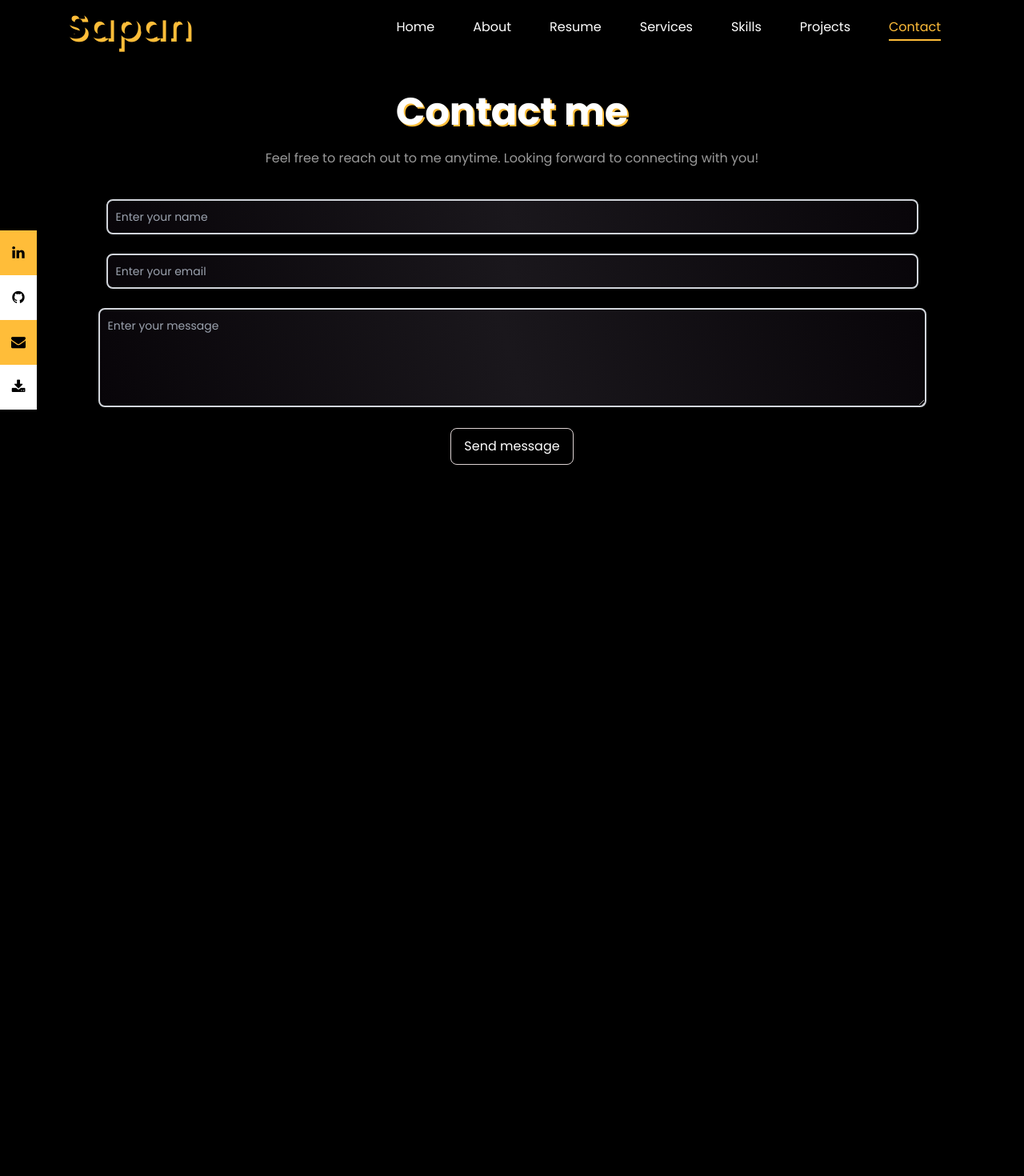
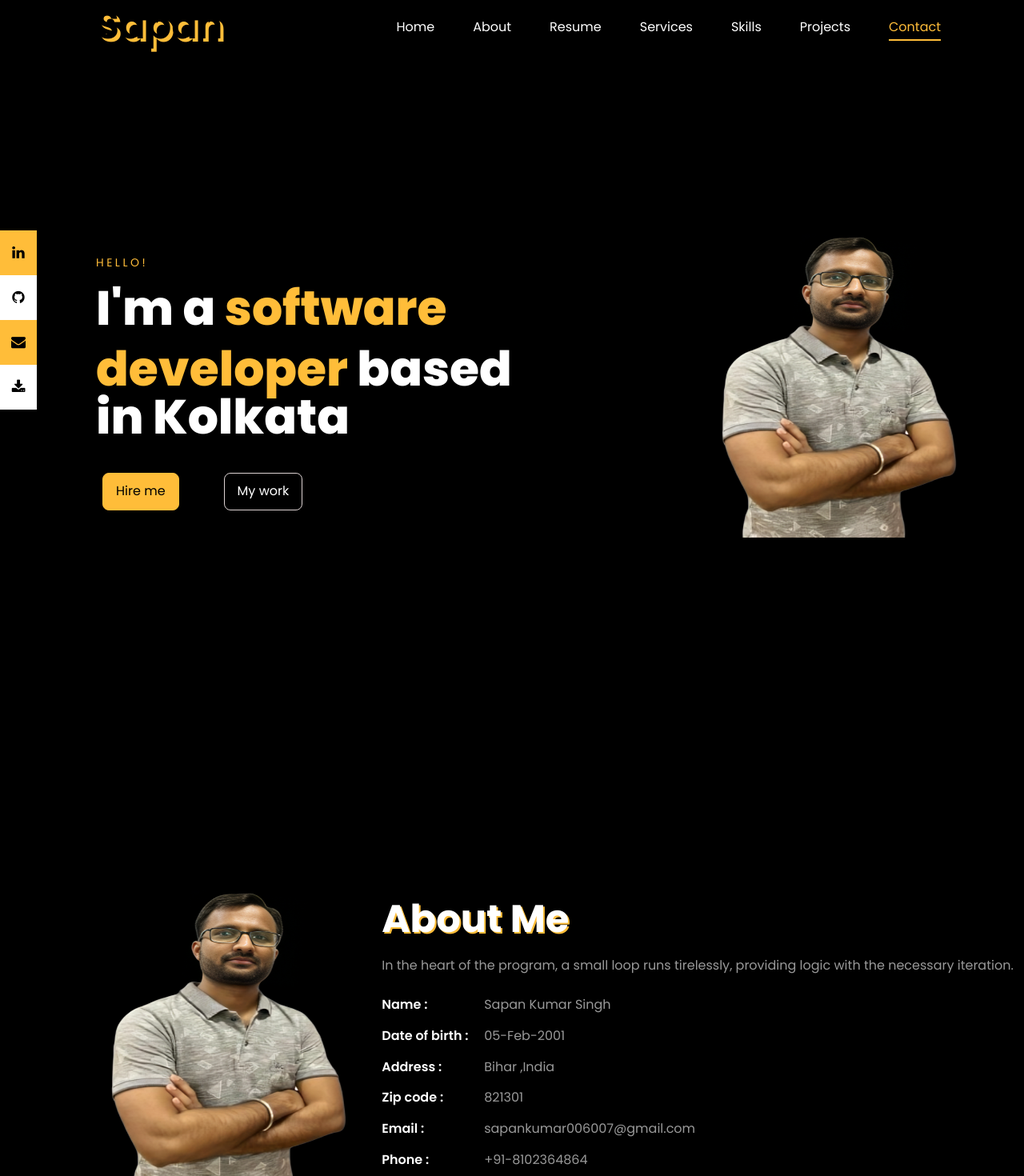
Before and after one commit to Sapan-Kumar-Singh/my-portfolio, a React (Vite) app: page /contact in a window 1280 px wide. Shown: the top 1470 px of the page at 80% size. Before the commit the page ends 800 px from the top, so only its background shows below. Built offline with nearby package versions, Linux system fonts and the light colour scheme.

Commit message:
working on scrolling & routing

```diff
--- a/App.tsx
+++ b/App.tsx
@@ -1,18 +1,102 @@
-
+import { useEffect, useRef, useState } from "react";
+import { useLocation, useNavigate } from "react-router-dom";
+import Navbar from "./src/navbar";
 import SocialMedia from "./src/components/socialMedia";
-import Navbar from "./src/navbar"
-import StaticRouter from "./src/staticRoutes";
+import InfiniteScroll from "react-infinite-scroll-component";
+import HomePage from "./src/pages/homePage";
+import AboutPage from "./src/pages/aboutPage";
+import ResumePage from "./src/pages/resumePage";
+import Services from "./src/pages/servicesPage";
+import Skills from "./src/pages/skills";
+import Projects from "./src/pages/projects";
+import ContactPage from "./src/pages/contactPage";
 
 const App = () => {
+  const [pages, setPages] = useState([
+    { key: "home", component: <HomePage /> },
+  ]);
+  const extraPages = useRef([
+    { key: "about", component: <AboutPage /> },
+    { key: "resume", component: <ResumePage /> },
+    { key: "services", component: <Services /> },
+    { key: "skills", component: <Skills /> },
+    { key: "projects", component: <Projects /> },
+    { key: "contact", component: <ContactPage /> },
+  ]);
+  const [count, setCount] = useState(1); // Start with preloaded pages
+  const [hasMore, setHasMore] = useState(true);
+  const location = useLocation();
+
+  const fetchMorePage = () => {
+    if (count >extraPages.current.length) {
+      setHasMore(false);
+      return;
+    }
+
+    setTimeout(() => {
+      const nextPage = extraPages.current[count - 1]; // Adjust index for preloaded pages
+      if (nextPage) {
+        setPages((prevPages) => [...prevPages, nextPage]);
+        setCount((prevCount) => prevCount + 1);
+      }
+    }, 500);
+  };
+
+  useEffect(() => {
+    const currentPath = location.pathname.slice(1) || "home";
+    const currentIndex = extraPages.current.findIndex((page) => page.key === currentPath);
+
+    if (currentIndex >= 0 && currentIndex + 1 > pages.length) {
+      setPages([
+        { key: "home", component: <HomePage /> },
+        ...extraPages.current.slice(0, currentIndex + 1),
+      ]);
+      setCount(currentIndex + 1);
+    }
+
+    // Prevent unnecessary scrolls
+    const scrollToSection = () => {
+      const section = document.getElementById(currentPath);
+      if (section) {
+        const currentScroll = window.scrollY;
+        const targetOffset = section.offsetTop;
+        if (Math.abs(currentScroll - targetOffset) > 50) {
+          section.scrollIntoView({block:"nearest", behavior: "smooth" });
+        }
+      } else {
+        window.scrollTo({ top: 0, behavior: "smooth" });
+      }
+    };
+
+    const timer = setTimeout(scrollToSection, 200);
+    return () => clearTimeout(timer);
+  }, [location]);
+
+
   return (
     <>
+      <div className="fixed t-0 z-10 w-full">
+        <Navbar />
+      </div>
 
-    <Navbar/>
-    <SocialMedia/>
-   <StaticRouter/>
+      <SocialMedia />
 
+      <div className="pt-20">
+        <InfiniteScroll
+          next={fetchMorePage}
+          hasMore={hasMore}
+          loader={<div>Loading more content...</div>}
+          dataLength={pages.length}
+        >
+          {pages.map((page, index) => (
+            <div key={`${index}_${page.key}`} id={page.key}>
+              {page.component}
+            </div>
+          ))}
+        </InfiniteScroll>
+      </div>
     </>
-  )
-}
+  );
+};
 
-export default App
+export default App;
--- a/package.json
+++ b/package.json
@@ -14,6 +14,7 @@
     "formik": "^2.4.6",
     "react": "^18.3.1",
     "react-dom": "^18.3.1",
+    "react-infinite-scroll-component": "^6.1.0",
     "react-loading-skeleton": "^3.5.0",
     "react-router-dom": "^6.26.2",
     "react-toastify": "^11.0.2",
--- a/src/components/contactForm/index.tsx
+++ b/src/components/contactForm/index.tsx
@@ -34,7 +34,7 @@ const ContactForm = ({ inputFields, submitBtn }: FormGrp) => {
       <div >
         <Formik initialValues={initialValues}
           validationSchema={validationSchema()}
-          onSubmit={(values, { setSubmitting }) => {
+          onSubmit={(values, { setSubmitting ,resetForm}) => {
 
             setTimeout(() => {
               const SERVICE_ID='service_wbnj836';
@@ -46,6 +46,7 @@ const ContactForm = ({ inputFields, submitBtn }: FormGrp) => {
                 toast.success("email send successfully!",{
                   position:'top-center'
                 })
+                resetForm();
               },(error)=>{
                 toast.error(`Email failed to send:${error}`,{
                   position:'top-center'
--- a/src/components/inputFields/inputText.tsx
+++ b/src/components/inputFields/inputText.tsx
@@ -1,4 +1,4 @@
-import React from 'react'
+
 import { useField } from 'formik'
 
 const InputText = ({ inputField }: any) => {
--- a/src/components/pagesHeader/index.tsx
+++ b/src/components/pagesHeader/index.tsx
@@ -7,7 +7,7 @@ interface PagesHeaderProps{
 const PagesHeader = ({pageTitle,pageSubTitle}:PagesHeaderProps) => {
     return (
         <>
-            <div className=" mb-4 text-5xl font-bold text-white drop-shadow-[2px_2px_var(--tw-shadow-color)]" style={{ textShadow: "2px 2px #ffbd39" }}>
+            <div className=" mb-4 mt-10 text-5xl font-bold text-white drop-shadow-[2px_2px_var(--tw-shadow-color)]" style={{ textShadow: "2px 2px #ffbd39" }}>
                 {pageTitle}
             </div>
             <p className="mb-5 mt-5">{pageSubTitle}</p>
--- a/src/config/navbarconfig.tsx
+++ b/src/config/navbarconfig.tsx
@@ -3,7 +3,7 @@ export const navbarConfig: NavbarConfig[] = [{
     headerName: 'Home',
     field: 'home',
     hidden: false,
-    navigateTo: '/',
+    navigateTo: 'home',
 
 },
 {
--- a/src/config/skillConfig.tsx
+++ b/src/config/skillConfig.tsx
@@ -1,7 +1,7 @@
 
 export const skillsConfig:SkillsConfig={
     title: "My skills",
-    subTitle:'Transforms ideas into complete digital solutions, blending front-end elegance, back-end resilience, and seamless data flow to create scalable, user-centered applications.',
+    subTitle:'Skill is the unified force of experience, intellect, and passion in their operation.',
     skillDesc:[{
         headerName:'Html',
         field:'html',
--- a/src/navbar/index.tsx
+++ b/src/navbar/index.tsx
@@ -8,8 +8,8 @@ const Navbar = memo(() => {
 
     return (
         <>
-            <nav className="bg-black flex justify-between w-full py-5  my-0">
-            <NavLink to="/" className="ml-20 -mt-3"><div className='nav-icon text-black text-5xl font-semibold'>Sapan</div></NavLink>
+            <nav className="bg-black flex justify-between w-full  py-5  my-0 ">
+            <NavLink to="/" className="ml-20 -mt-3" ><div className='nav-icon  ml-10 text-black text-5xl font-semibold'>Sapan</div></NavLink>
 
                 <div className='flex basis-auto nav-display-hidden mr-20'>
                     <ul className='flex list-none pl-0 ml-auto flex-row flex-wrap'>
@@ -20,6 +20,7 @@ const Navbar = memo(() => {
                                     !navItem.hidden ? <li key={navItem.field} className='px-6'>
                                         <NavLink
                                             to={navItem.navigateTo}
+
                                             className={({ isActive }) =>
                                                 ` font-normal text-base !opacity-100 ${isActive
                                                     ? 'text-light-orange underline-nav'
--- a/src/pages/aboutPage/index.tsx
+++ b/src/pages/aboutPage/index.tsx
@@ -5,15 +5,18 @@ const AboutPage = () => {
     return (
         <>
 
-            <div className="conatiner flex justify-around mt-7">
-                <div ><img className="h-screen w-96" src="/images/sapan_primary.png" alt="loading..." /></div>
+            <div className="container bg-black ml-10 flex justify-center items-center h-screen">
+                <div className="mt-10"><img className="h-96 w-96" src="/images/sapan_primary.png" alt="loading..." /></div>
                 <div>
-                    <PagesHeader pageTitle={aboutConfig.title}  pageSubTitle={aboutConfig.subTitle}/>
+                    <div>
+                        <PagesHeader pageTitle={aboutConfig.title} pageSubTitle={aboutConfig.subTitle} />
+                    </div>
+
                     <ul className="mt-4">
                         {
-                            aboutConfig.aboutUser.map((userInfo: AboutUser) => {
+                            aboutConfig.aboutUser.map((userInfo: AboutUser, index: number) => {
                                 return (
-                                    !userInfo.hidden ? <li className="flex mb-2.5"><span className="text-white font-semibold w-32">{userInfo.headerName}</span><span className="w-[calc(100%-130px)]">{userInfo.value}</span></li> : <></>
+                                    !userInfo.hidden ? <li key={`${userInfo.field}_${index}`} className="flex mb-2.5"><span className="text-white font-semibold w-32">{userInfo.headerName}</span><span className="w-[calc(100%-130px)]">{userInfo.value}</span></li> : <></>
                                 )
                             })
                         }
--- a/src/pages/contactPage/index.tsx
+++ b/src/pages/contactPage/index.tsx
@@ -2,7 +2,6 @@ import React from 'react'
 import PagesHeader from '../../components/pagesHeader'
 import { contactConfig } from '../../config/contactConfig'
 import ContactForm from '../../components/contactForm'
-import SocialMedia from '../../components/socialMedia'
 
 const ContactPage = () => {
   return (
--- a/src/pages/homePage/index.tsx
+++ b/src/pages/homePage/index.tsx
@@ -18,7 +18,7 @@ const HomePage = () => {
   }, []);
 
   return (
-    <div className="container bg-black relative flex justify-center items-center h-screen">
+    <div className="container ml-10 bg-black relative flex justify-center items-center h-screen">
       <div className="relative w-full h-full">
         <div
           className={`absolute inset-0 flex items-center justify-between transition-opacity duration-500 ease-in-out ${
@@ -41,7 +41,7 @@ const HomePage = () => {
           </div>
 
           <div className="mr-20">
-          <img className='h-screen w-96' src="/images/sapan_primary.png" alt="loading..." />
+          <img className='h-96 w-96' src="/images/sapan_primary.png" alt="loading..." />
           </div>
         </div>
 
@@ -70,7 +70,7 @@ const HomePage = () => {
 
           {/* Image Section (aligned horizontally) */}
           <div className="mr-20">
-          <img className='h-screen w-96' src="/images/sapan_primary.png" alt="loading..." />
+          <img className='h-96 w-96' src="/images/sapan_primary.png" alt="loading..." />
           </div>
         </div>
       </div>
--- a/src/pages/resumePage/index.tsx
+++ b/src/pages/resumePage/index.tsx
@@ -13,7 +13,7 @@ const ResumePage = () => {
            <div className="grid-container grid grid-cols-2 gap-6 ">
             {
                 resumeConfig.resumeDesc.map((eachResumeDesc:ResumeDesc)=>{
-                    return <div>
+                    return <div key={eachResumeDesc.subTitle}>
                         <ResumeCard duration ={eachResumeDesc.duration} title={eachResumeDesc.title} subTitle={eachResumeDesc.subTitle}  description={eachResumeDesc.description} />
                     </div>
                 })
```
Also changed, not shown: 1 other file (tests, documents, lock files or other folders).
